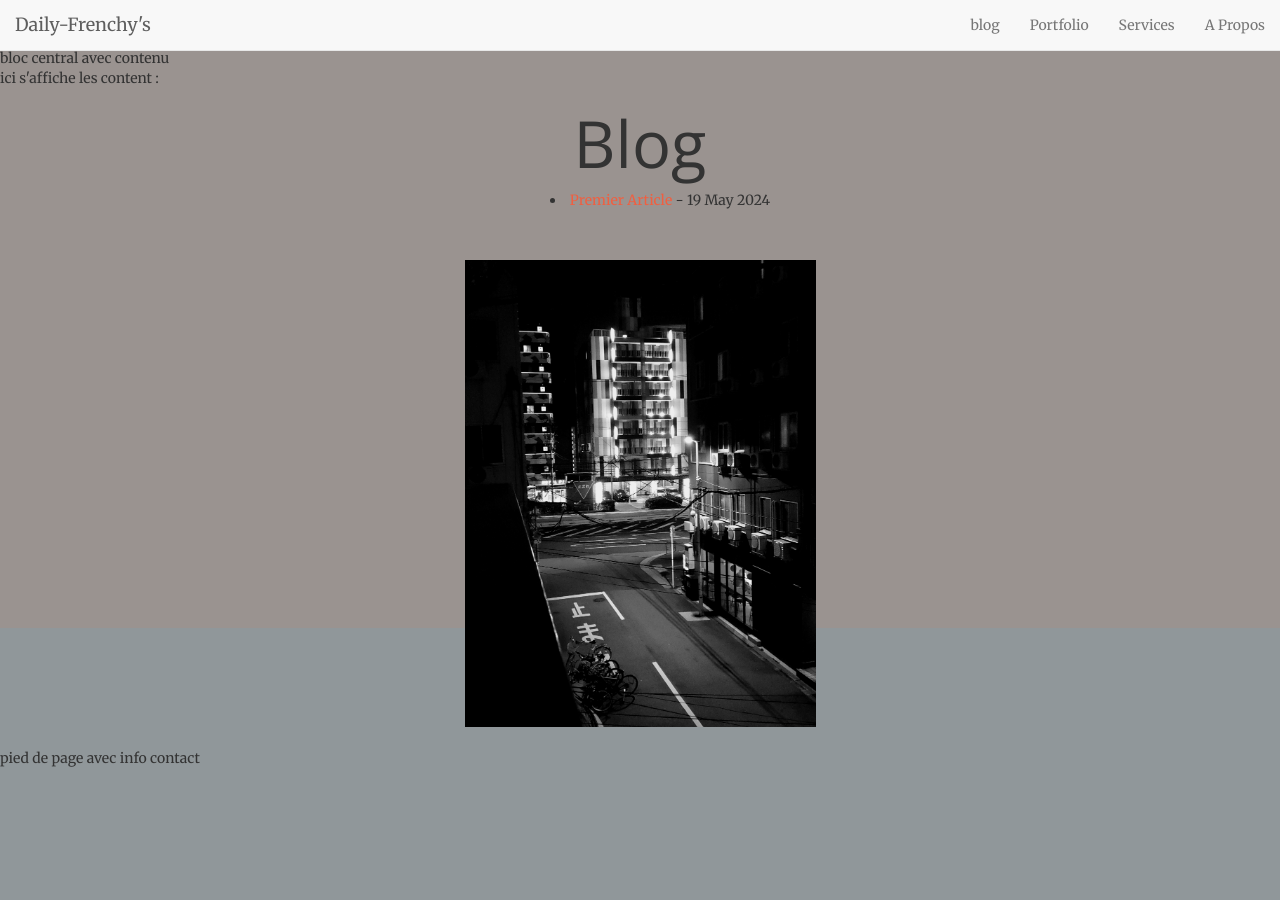
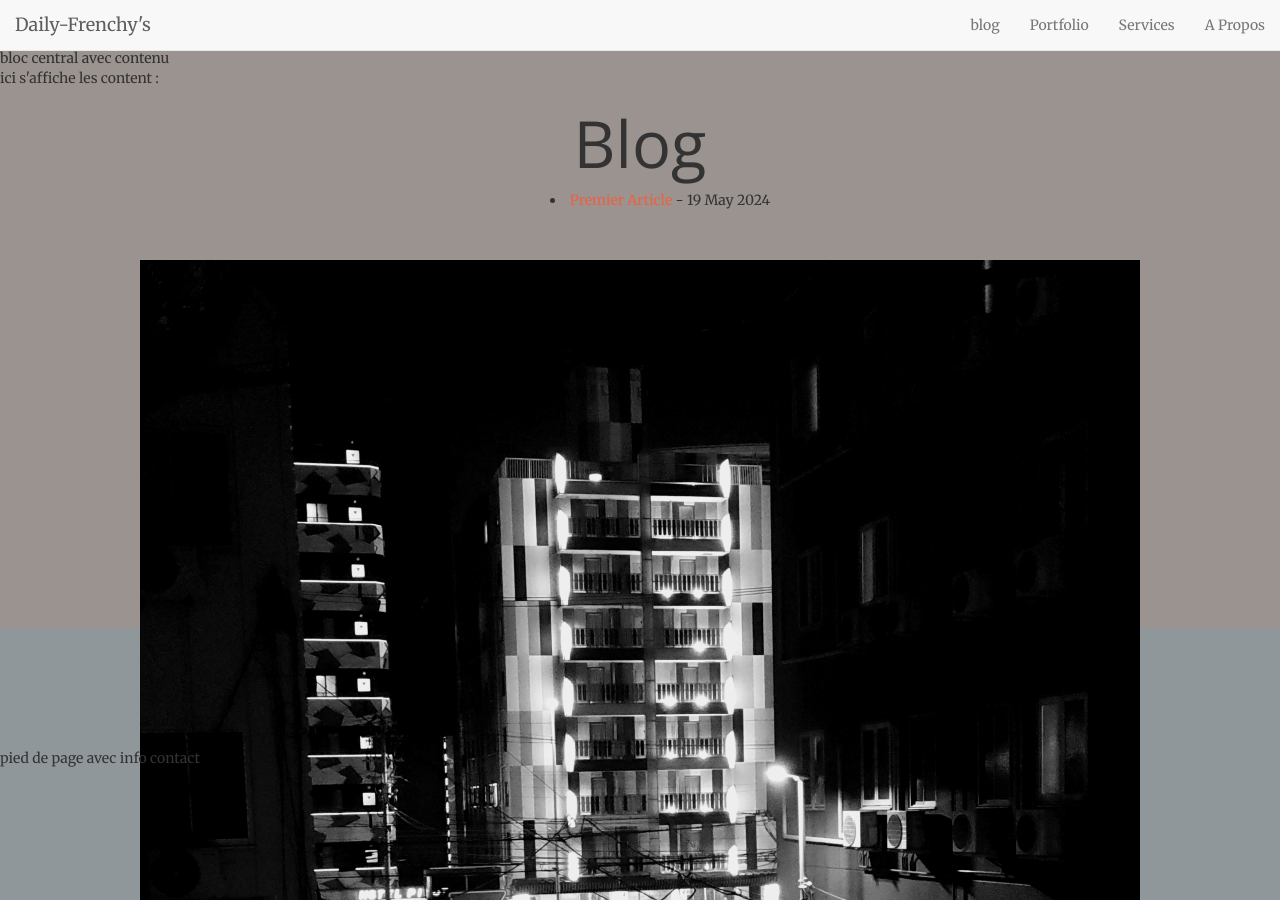
Before and after one commit to dailyfrenchy/news, a Jekyll site: the page built from html/blog.html, in a window 1280 px wide and 900 px high, scrolled down 472 px. Built offline with Jekyll 4.4.1, drawn with Linux system fonts in a browser that asks for light colours; some web fonts are replaced.

Commit message:
Update blog.html

```diff
--- a/html/blog.html
+++ b/html/blog.html
@@ -22,7 +22,7 @@ title: Blog
 			<br>
 
 			<div class="fin">
-				<img src="{{ "/img/default/daily-frenchys-logo1-100x1300.jpg" | absolute_url }}" alt="logo1" width=30% height=30% title="Découvrez notre logo !"/>
+				<img src="{{ "/img/default/daily-frenchys-logo1-100x1300.jpg" | absolute_url }}" alt="logo1" title="Découvrez notre logo !"/>
 			</div>
 
 		</div>
```
